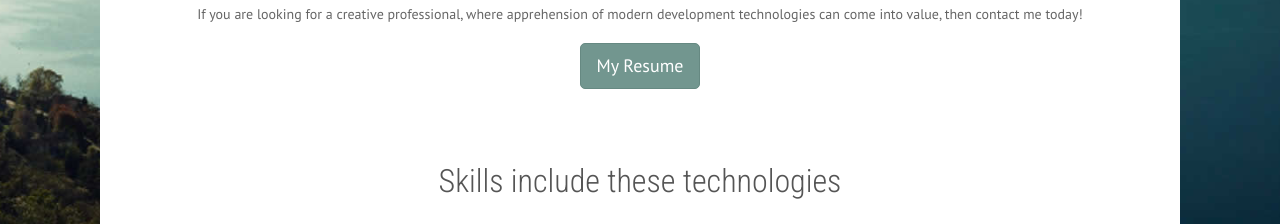
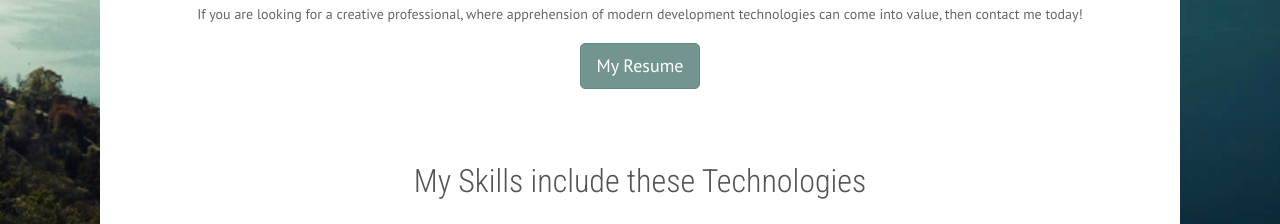
Before and after one commit to jbuzzanco/portfolio, a plain HTML site: page index.html in a window 1280 px wide. Shown: the part 4329-4553 px from the top of the page. Drawn offline with Linux system fonts and the light colour scheme.

Commit message:
adds spelling fix in My skills include-- iconbox

```diff
--- a/index.html
+++ b/index.html
@@ -332,7 +332,7 @@
         <div class="row multi-columns-row text-center">
 
 					<!-- ICONBOX -->
-          <h2 class="padding-20">Skills include these technologies</h2>
+          <h2 class="padding-20">My Skills include these Technologies</h2>
 
 					<div class="col-sm-3 col-md-3 col-lg-3">
 						<div class="iconbox">
```
